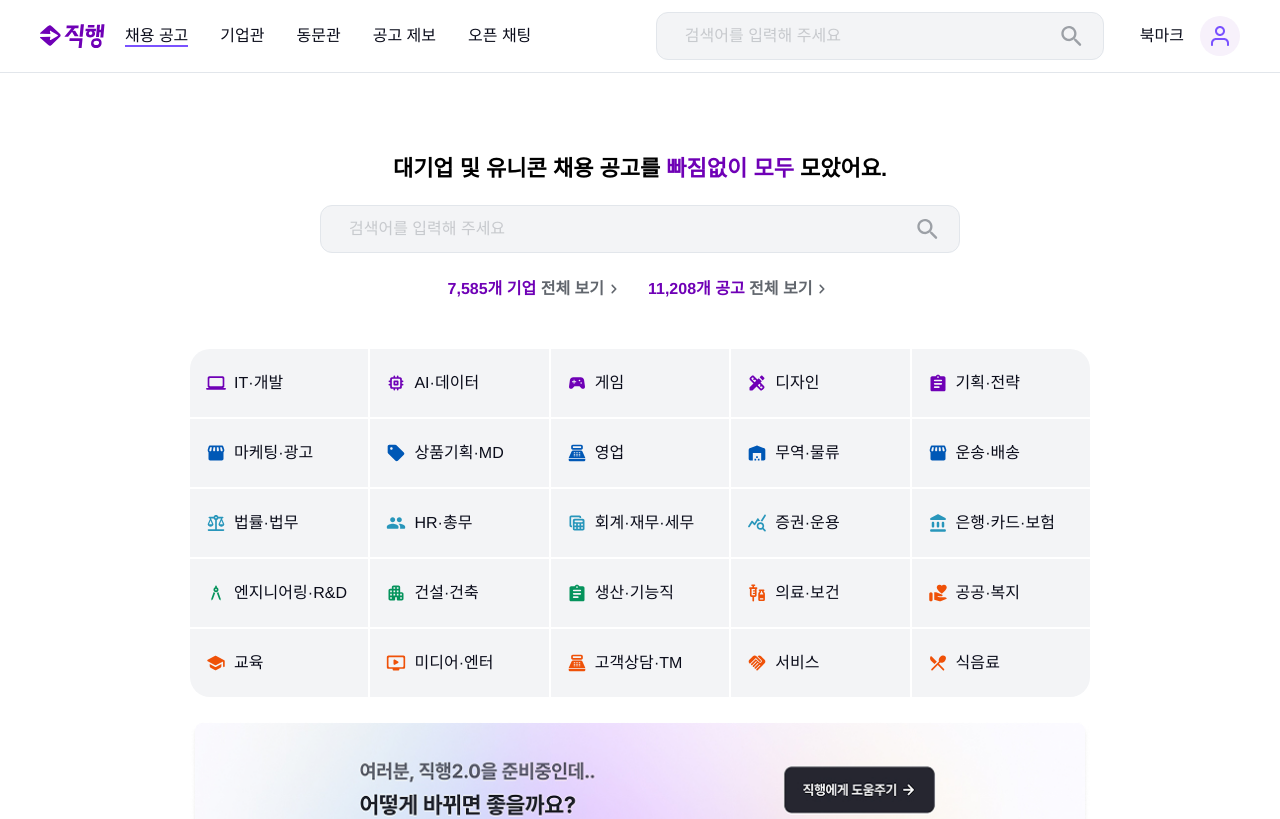
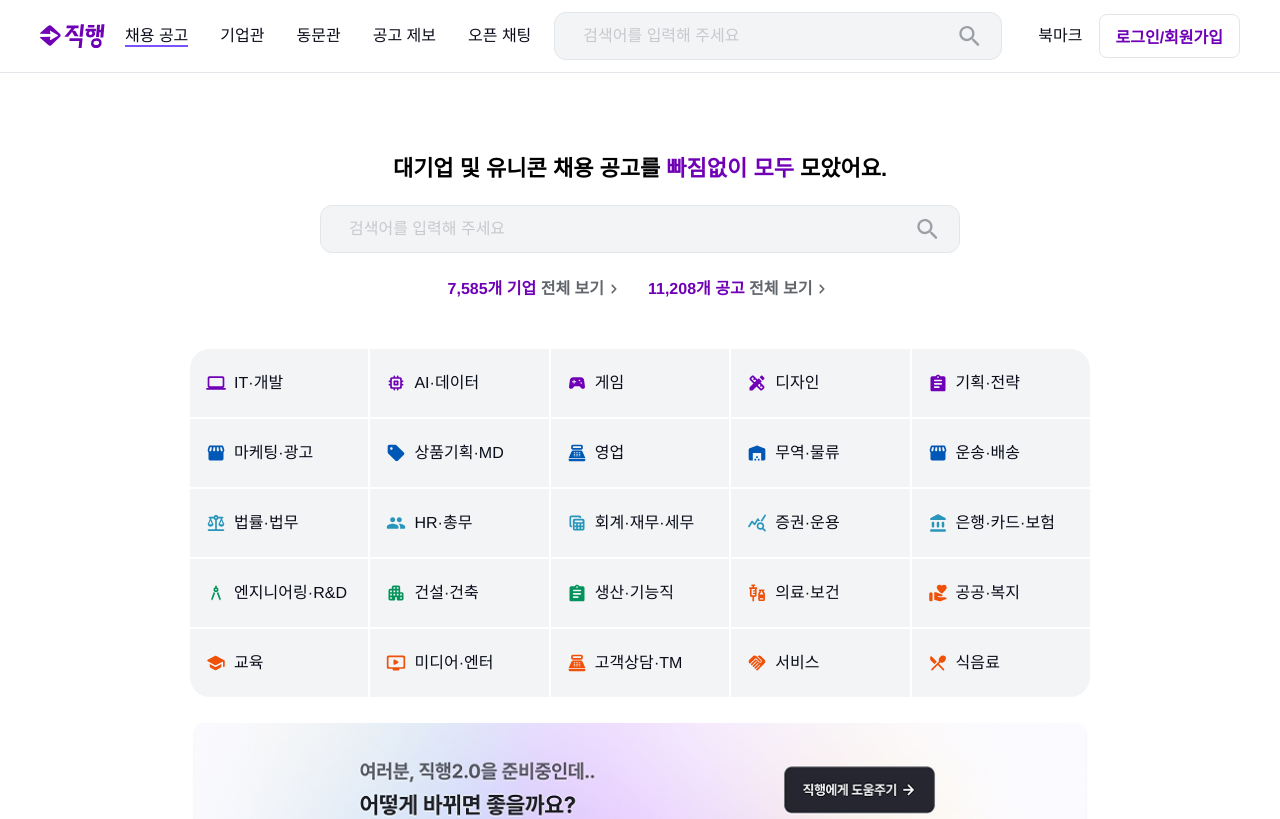
Before and after one commit to Team4-Zighang/zighang_fe, a Next.js app: page /home in a window 1280 px wide. Shown: the top 819 px of the page. Built offline with nearby package versions, Linux system fonts and the light colour scheme.

Commit message:
#10 [FEAT] 헤더 로그인 버튼 추가

```diff
--- a/src/app/_components/common/Header.tsx
+++ b/src/app/_components/common/Header.tsx
@@ -10,6 +10,7 @@
 export default function Header() {
   const pathname = usePathname();
   const [menuOpen, setMenuOpen] = useState(false);
+  const [isLoggedIn, setIsLoggedIn] = useState(false); // 추후 로그인 상태 관리 로직으로 변경
 
   return (
     <>
@@ -68,6 +69,7 @@
             <span className="web-navi text-contents-neutral-primary hidden flex-shrink-0 cursor-pointer md:block">
               북마크
             </span>
+            {isLoggedIn ? (
               <Image
                 src="/icons/profile.svg"
                 alt="profile"
@@ -75,6 +77,16 @@
                 height={40}
                 className="h-[40px] w-[40px] cursor-pointer"
               />
+            ) : (
+              <>
+                <div className="mobile-filter text-contents-primary-default px-[8px] md:hidden">
+                  로그인
+                </div>
+                <div className="web-title4 border-base-neutral-border text-contents-primary-default hidden h-[44px] cursor-pointer items-center justify-center rounded-[8px] border-[1px] px-[16px] py-[10px] md:block">
+                  로그인/회원가입
+                </div>
+              </>
+            )}
             <Image
               src="/icons/menu.svg"
               alt="menu"
```
Lines whose indentation alone changed are shown as unchanged.
